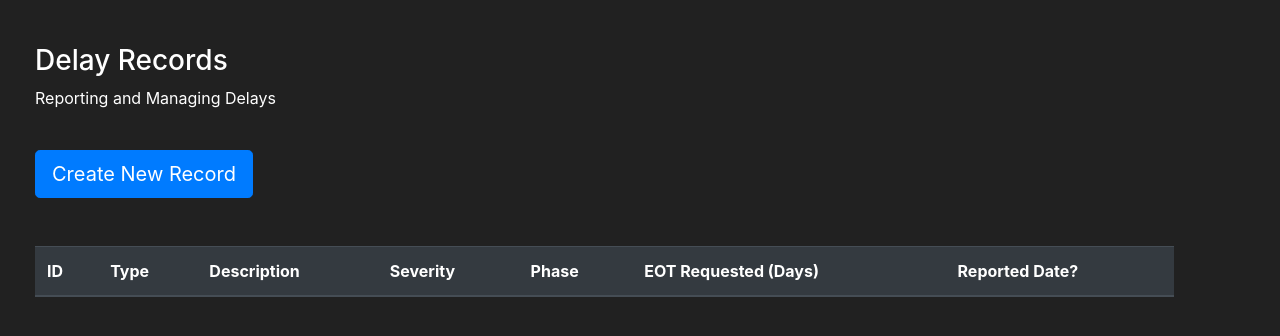
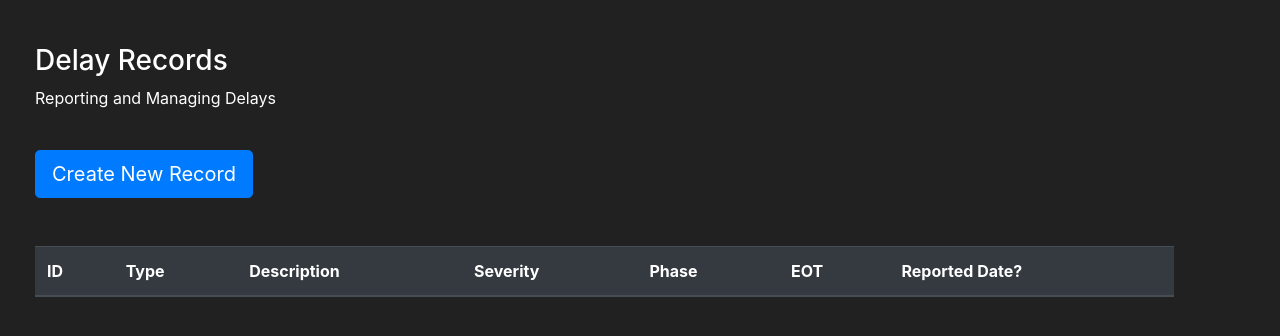
Before and after one commit to saadousman/Constructify_v1.0, a Flask app: page /delays in a window 1280 px wide. Shown: the part 56-392 px from the top of the page. Run offline with Flask 2, Linux system fonts and the light colour scheme; a user stored in the database is signed in; data that the repository does not hold is empty; some libraries are stand-ins or nearby versions.

Commit message:
few more fixes

```diff
--- a/construct/forms.py
+++ b/construct/forms.py
@@ -53,14 +53,9 @@ class DelayForm(FlaskForm):
 
     phase = SelectField(u'Phase', choices=[('Foundation', 'Foundation'), ('Interior', 'Interior'), ('Electrical', 'Electrical'), ('Plumbing', 'Plumbing'), ('Safety', 'Safety')])
 
-    delayedDays = IntegerField(label='Days Delayed', validators=[
+    extended_days = IntegerField(label='Request for EOT in Days', validators=[
                              DataRequired()])
 
     date = DateField('Date', format='%Y-%m-%d')
 
     submit = SubmitField(label='Submit Delay!')
-
-
-class EOTForm(FlaskForm):
-    extension_requested = IntegerField(label='Days Requested for Extension', validators=[
-                                DataRequired()])
--- a/construct/models.py
+++ b/construct/models.py
@@ -59,7 +59,3 @@ class Delay(db.Model):
     phase = db.Column(db.String(length=30), nullable=False)
     delayed_days = db.Column(db.Integer(), nullable=True)
     date = db.Column(db.String(length=30), nullable=False)
-
-class TimeExtension(db.Model):
-    id = db.Column(db.Integer(), nullable=False, primary_key=True)
-    days = db.Column(db.Integer(), nullable=False)
--- a/construct/routes.py
+++ b/construct/routes.py
@@ -1,7 +1,7 @@
 from flask import render_template, redirect, url_for, flash, get_flashed_messages, request
-from construct.models import User, Delay, TimeExtension
+from construct.models import User, Delay
 from construct import app
-from construct.forms import RegisterForm, LoginForm, PurchaseItemForm, DelayForm, EOTForm
+from construct.forms import RegisterForm, LoginForm, PurchaseItemForm, DelayForm
 from construct import db
 from flask_login import login_user, logout_user, login_required, current_user
 
@@ -19,6 +19,7 @@ def delete(id):
 
 
 
+
 @app.route("/")
 @app.route("/home")
 @login_required
@@ -32,9 +33,10 @@ def homepage():
 @login_required
 def delaypage():
 
+    delayForm = DelayForm()
     delays = Delay.query.all()
  #   extensions = TimeExtension.query.all()
-    delayForm = DelayForm()
+
  #   eotform = EOTForm()
 
     if request.method == "GET":
@@ -47,18 +49,13 @@ def delaypage():
                               description=delayForm.description.data,
                               severity=delayForm.severity.data,
                               phase=delayForm.phase.data,
-
+                              delayed_days=delayForm.extended_days.data,
                               date= delayForm.date.data)
             db.session.add(delay_to_create)
             db.session.commit()
             flash(f'Delay Record Created!')
-#Requesting Extension of time
 
 
-        #    EOT_to_create = TimeExtension(days=EOTForm.extension_requested.data)
-        #    db.session.add(EOT_to_create)
-        #    db.session.commit()
-         #   flash(f'Extension of time Requested!')
 
 
     return redirect(url_for('delaypage'))
--- a/construct/templates/delays.html
+++ b/construct/templates/delays.html
@@ -34,7 +34,7 @@ Delays
                     <th scope="col">Description</th>
                     <th scope="col">Severity</th>
                     <th scope="col">Phase</th>
-                    <th scope="col">EOT Requested (Days)</th>
+                    <th scope="col">EOT</th>
                     <th scope="col">Reported Date?</th>
                 </tr>
             </thead>
@@ -42,14 +42,14 @@ Delays
                 <!-- Your rows inside the table HERE: -->
                 {% for delay in delays %}
                 {% include 'includes/newdeletemodal.html'  %}
-                {% include 'includes/extensionModal.html' %}
+
                 <tr>
                     <td>{{delay.id}}</td>
                     <td>{{delay.type}}</td>
-                    <td>{{delay.description}}</td>
+                    <td width="30%">{{delay.description}}</td>
                     <td><span class="badge badge-pill badge-warning">{{delay.severity}}</span></td>
                     <td>{{delay.phase}}</td>
-                    <td>{{delay.delayed_days}}</td>
+                    <td width="9%">{{delay.delayed_days}} days</td>
                     <td>{{delay.date}}</td>
 
                     <td>
@@ -57,7 +57,7 @@ Delays
 
 
                         <button type="button" class="btn btn-outline-danger" data-toggle="modal" data-target="#deletedelaymodal" data-whatever="@mdo">Delete Record</button>
-                        <button type="button" class="btn btn-outline-primary" data-toggle="modal" data-target="#extensionModal" data-whatever="@mdo">Request EOT</button>
+
 
                     </td>
                 </tr>
--- a/construct/templates/includes/delayModal.html
+++ b/construct/templates/includes/delayModal.html
@@ -32,11 +32,14 @@
             {{ delayForm.phase(class="form-control", placeholder="Enter the phase") }}
           </div>
 
+          <div class="form-group">
+            {{ delayForm.extended_days.label() }}
+            {{ delayForm.extended_days(class="form-control", placeholder="Select The amount of days") }}
+          </div>
 
-   <!----    <div class="form-group"> --->
-     <!----         {{ delayForm.delayedDays.label() }} --->
-     <!----         {{ delayForm.delayedDays(class="form-control", placeholder="Enter the Days of Delay") }} --->
-  <!----           </div>  --->
+
+
+
 
           <div class="form-group">
             {{ delayForm.date.label() }}
```
Also changed, not shown: construct/templates/includes/extensionModal.html (deleted, +0 -45 lines), construct/construct.db.
